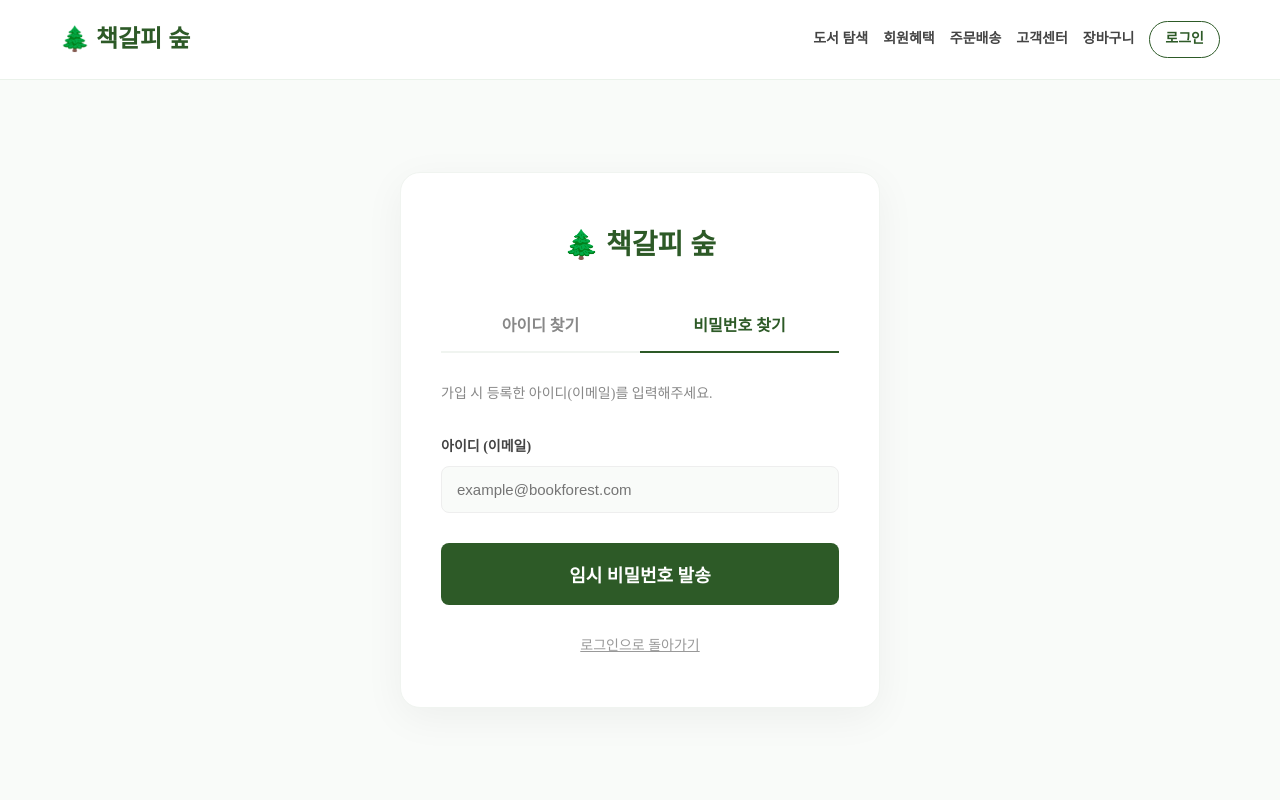
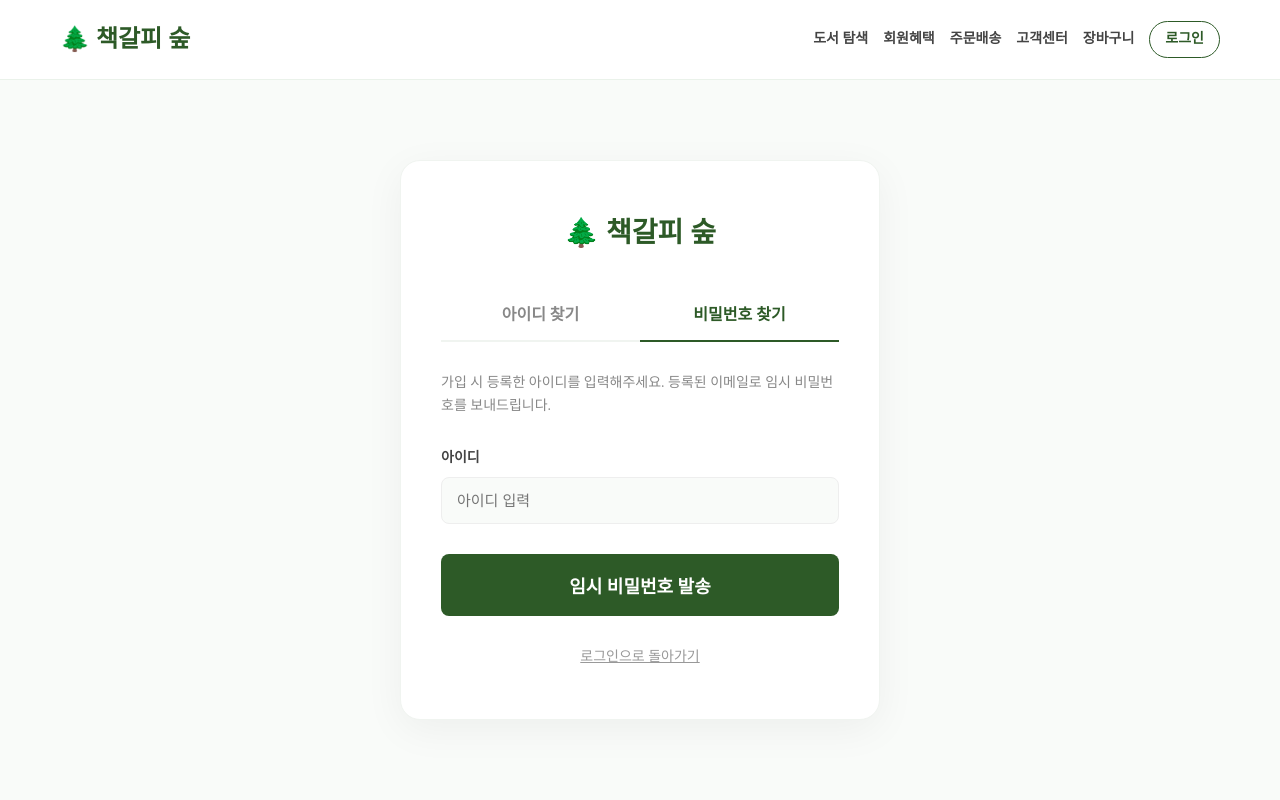
Before and after one commit to jeongjunho98/bookforest, a Next.js app: page /account-recovery in a window 1280 px wide. Both pictures are taken after a click on the button "비밀번호 찾기". Shown: the top 800 px of the page. Built offline with nearby package versions, Linux system fonts and the light colour scheme.

Commit message:
feat: simplify password recovery to ID only and register admin email address

```diff
--- a/src/app/account-recovery/page.tsx
+++ b/src/app/account-recovery/page.tsx
@@ -5,11 +5,20 @@ import Link from "next/link";
 
 export default function AccountRecoveryPage() {
   const [activeTab, setActiveTab] = useState<'id' | 'password'>('id');
+  const [userId, setUserId] = useState('');
 
   const handleSubmit = (e: React.FormEvent) => {
     e.preventDefault();
-    const type = activeTab === 'id' ? '아이디' : '비밀번호';
-    alert(`입력하신 정보로 ${type} 찾기를 요청했습니다. (초기 개발 상태이므로 실제 메일은 발송되지 않습니다.)`);
+    if (activeTab === 'id') {
+      alert('입력하신 정보로 아이디 찾기를 요청했습니다.');
+    } else {
+      // 관리자 계정 시뮬레이션
+      if (userId === 'bookforestadmin') {
+        alert('아이디 [bookforestadmin]에 등록된 이메일(jeongjunho9804@gmail.com)로 임시 비밀번호가 발송되었습니다.');
+      } else {
+        alert('입력하신 아이디에 등록된 이메일 주소로 임시 비밀번호가 발송되었습니다.');
+      }
+    }
   };
 
   return (
@@ -38,7 +47,7 @@ export default function AccountRecoveryPage() {
           <p className={styles.subtitle}>
             {activeTab === 'id'
               ? '가입 시 등록한 이름과 휴대폰 번호를 입력해주세요.'
-              : '가입 시 등록한 아이디(이메일)를 입력해주세요.'}
+              : '가입 시 등록한 아이디를 입력해주세요. 등록된 이메일로 임시 비밀번호를 보내드립니다.'}
           </p>
 
           <form className={styles.recoveryForm} onSubmit={handleSubmit}>
@@ -55,8 +64,15 @@ export default function AccountRecoveryPage() {
               </>
             ) : (
               <div className={styles.inputGroup}>
-                <label>아이디 (이메일)</label>
-                <input type="email" placeholder="example@bookforest.com" className={styles.input} required />
+                <label>아이디</label>
+                <input
+                  type="text"
+                  placeholder="아이디 입력"
+                  className={styles.input}
+                  required
+                  value={userId}
+                  onChange={(e) => setUserId(e.target.value)}
+                />
               </div>
             )}
             <button type="submit" className={styles.submitBtn}>
```
